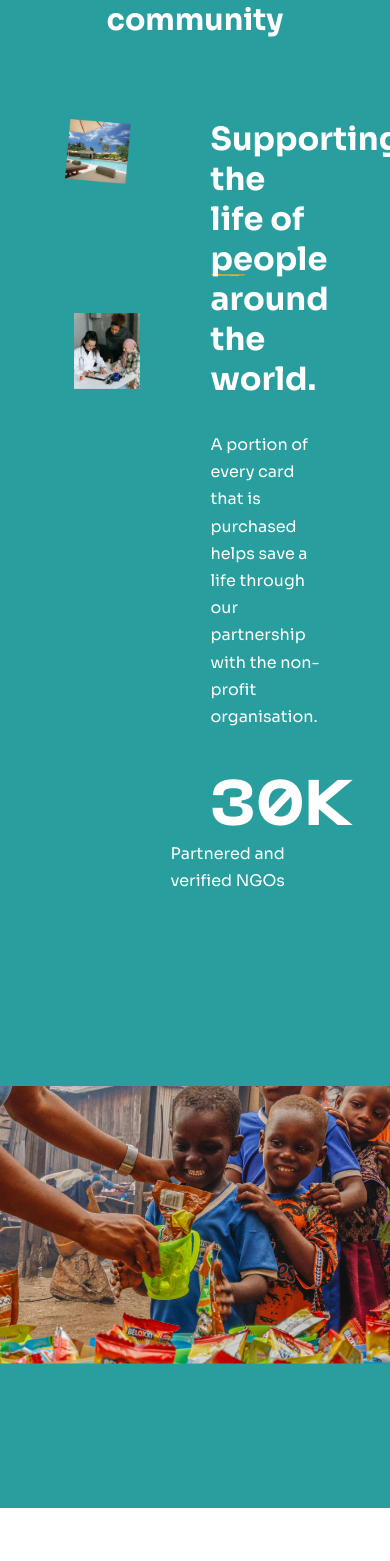
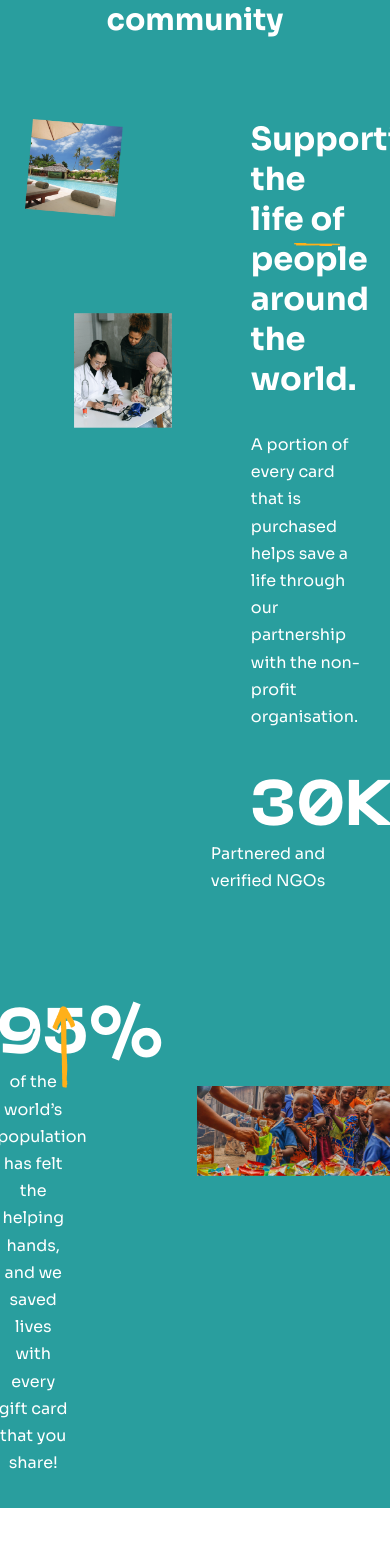
Before and after one commit to Franklin-raph/heart-felt-personal, a React (Vite) app: page / in a window 390 px wide. Shown: the part 6707-8268 px from the top of the page. Built offline with nearby package versions, Linux system fonts and the light colour scheme.

Commit message:
added a netlify.toml fil

```diff
--- a/src/App.css
+++ b/src/App.css
@@ -943,6 +943,33 @@ nav input{
 
   .how-we-help .body div{
     justify-content: center;
-    gap: 5rem;
+    gap: 8rem;
+  }
+
+  .how-we-help .rectangleImage1, .how-we-help .rectangleImage2{
+    width: 30%;
+  }
+
+  .how-we-help .body div .top-body img{
+    top: 16%;
+    left: 38%;
+    width: 40%;
+  }
+
+  .how-we-help .rectangleImage3{
+    width: 60%;
+  }
+
+  .how-we-help .arrow6{
+    right: -10%;
+  }
+
+  .footer-links{
+    grid-template-columns: repeat(3, 1fr);
+    row-gap: 5rem;
   }
 }
+
+@media screen and (max-width:768px) {
+
+}
```
Also changed, not shown: 1 other file (tests, documents, lock files or other folders).
